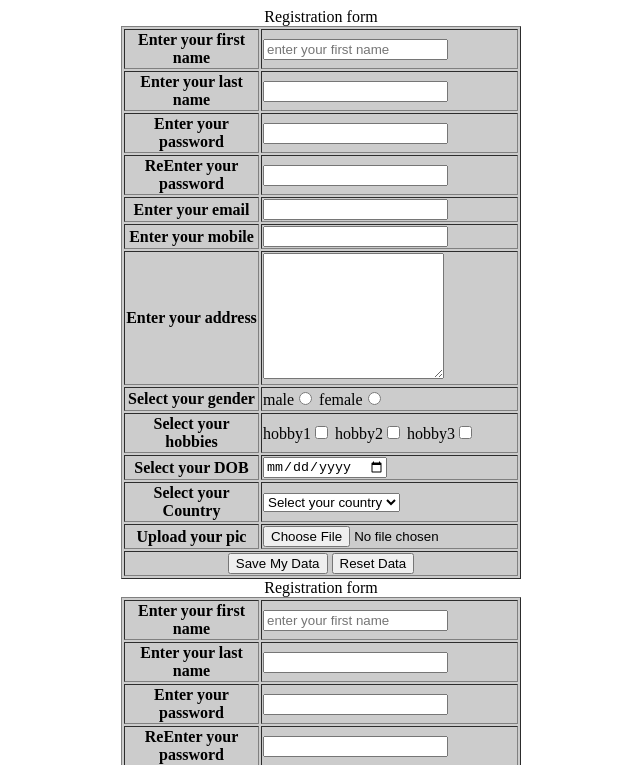
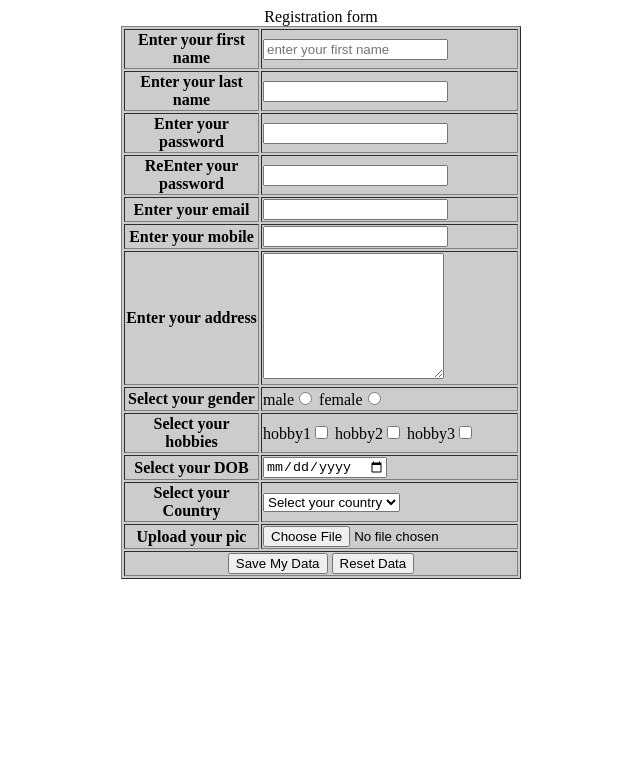
Before and after one commit to zafarneo786/bootcamp2020sample, a plain HTML site: page index.html in a window 1280 px wide. Shown: the top 765 px of the page, without its empty margins (319-959 px from the left). Drawn offline with Linux system fonts and the light colour scheme.

Commit message:
Update index.html

```diff
--- a/index.html
+++ b/index.html
@@ -4,88 +4,6 @@
     <meta charset="UTF-8">
     <meta name="viewport" content="width=<device-width>, initial-scale=1.0">
     <title>Document</title>
-</head>
-<body>
-    <html>
-<head>
-<title>HTML Table</title>
-</head>
-<body>
-<form method="" action="">
-<table border="1" align="center" width="400" bgcolor="#CCCCCC" >
-<caption>Registration form</caption>
-<tr>
-<th>Enter your first name</th>
-<td><input type="text" name="fn" id="fn1" maxlength="10" title="enter your first name" placeholder="enter your first name" required/></td>
-</tr>
-<tr>
-<th>Enter your last name</th>
-<td><input type="text"/></td>
-</tr>
-<tr>
-<th>Enter your password</th>
-<td><input type="password"/></td>
-</tr>
-<tr>
-<th>ReEnter your password</th>
-<td><input type="password"/></td>
-</tr>
-<tr>
-<th>Enter your email</th>
-<td><input type="email"/></td>
-</tr>
-<tr>
-<th>Enter your mobile</th>
-<td><input type="number"/></td>
-</tr>
-<tr>
-<th>Enter your address</th>
-<td><textarea rows="8" cols="20"></textarea></td>
-</tr>
-<tr>
-<th>Select your gender</th>
-<td>
-male<input type="radio" name="g" value="m"/>
-female<input type="radio" name="g" value="f"/>
-</td>
-</tr>
-<tr>
-<th>Select your hobbies</th>
-<td>
-hobby1<input type="checkbox" name="x[]" value="h"/>
-hobby2<input type="checkbox" name="x[]" value="h2"/>
-hobby3<input type="checkbox" name="x[]" value="h3"/>
-</td>
-</tr>
-<tr>
-<th>Select your DOB</th>
-<td><input type="date"/></td>
-</tr>
-<tr>
-<th>Select your Country</th>
-<td>
-<select name="country">
-<option value="" selected="selected" disabled="disabled">Select your country</option>
-<option value="1">India</option>
-<option value="2">Pakistan</option>
-</select>
-</td>
-</tr>
-<tr>
-<th>Upload your pic</th>
-<td><input type="file"/></td>
-</tr>
-<tr>
-<td colspan="2" align="center"><input type="submit" value="Save My Data"/>
-<input type="reset" value="Reset Data"/>
-</td>
-</tr>
-</table>
-</form>
-</body>
-</html><html>
-<head>
-<title>HTML Table</title>
 </head>
 <body>
 <form method="" action="">
@@ -161,5 +79,3 @@ hobby3<input type="checkbox" name="x[]" value="h3"/>
 </form>
 </body>
 </html>
-</body>
-</html>
```
